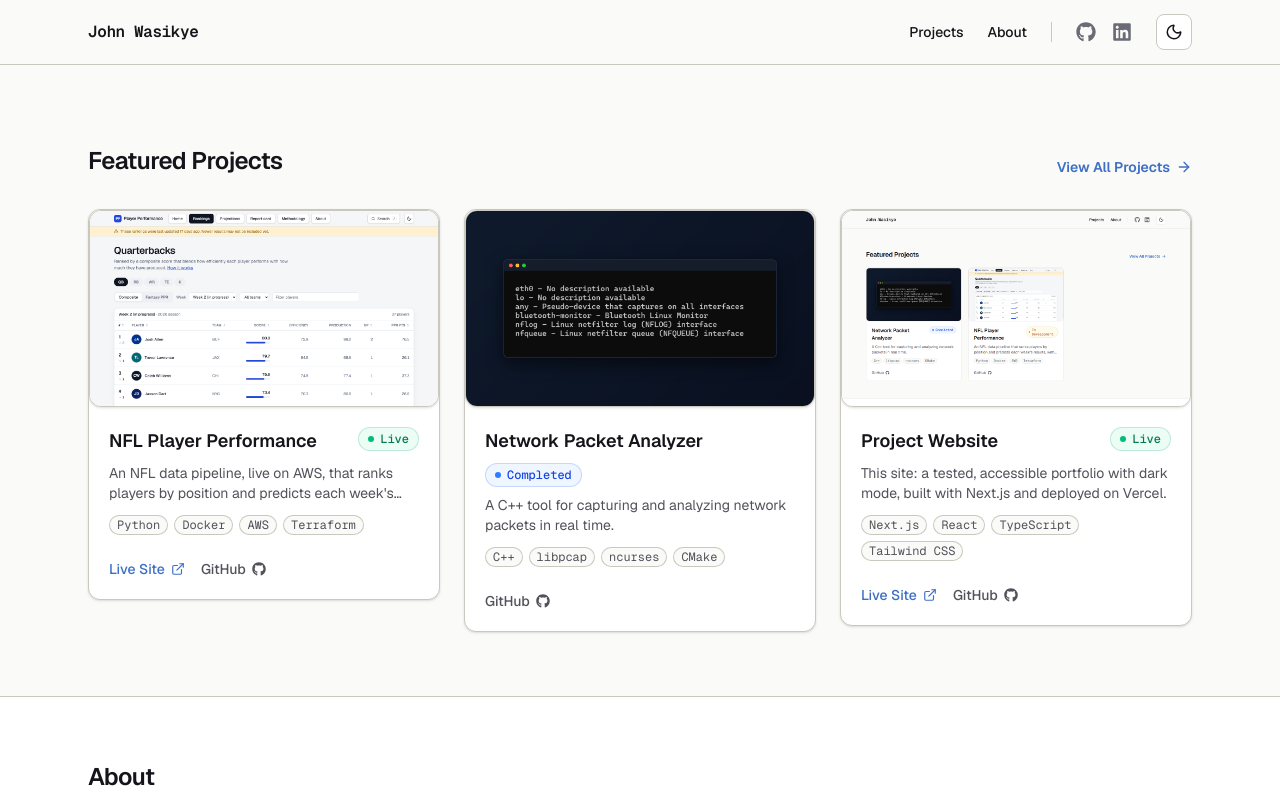
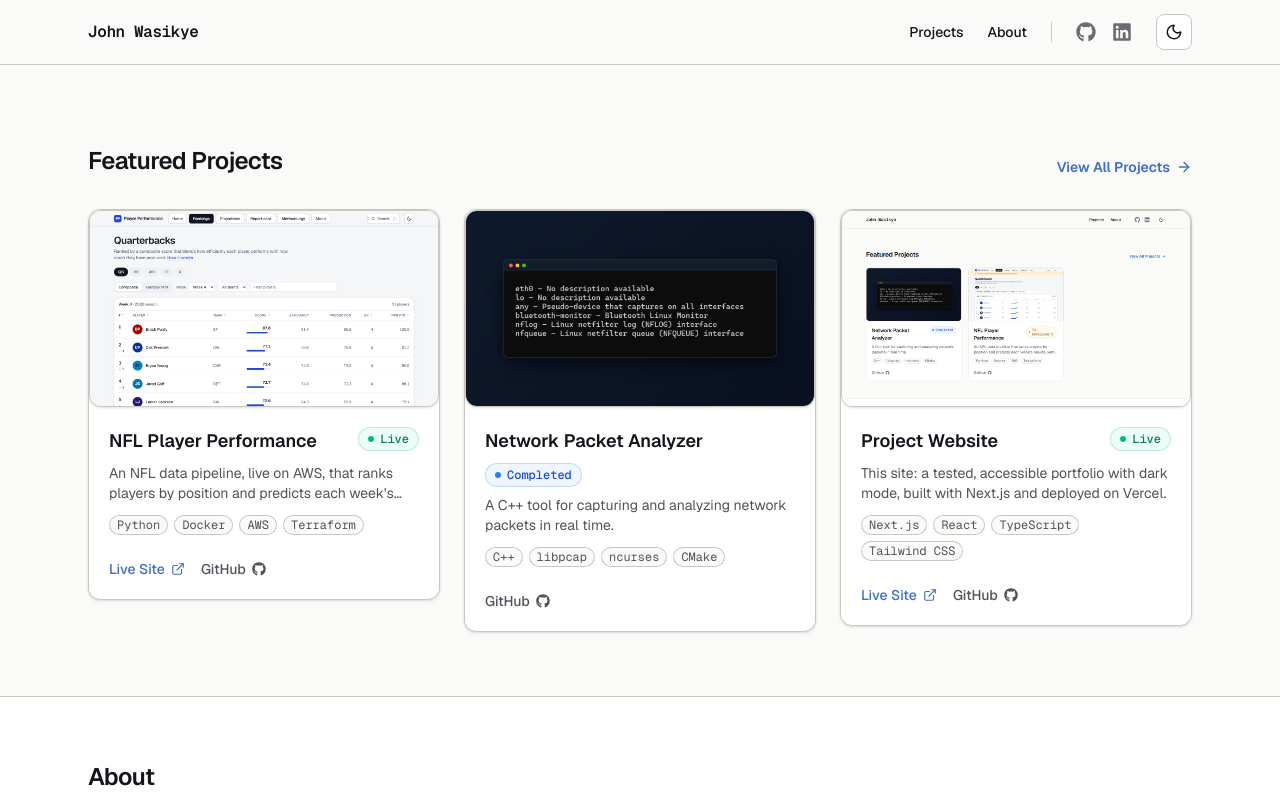
Before and after one commit to John-Wasikye/portfolio, a Next.js app: page / in a window 1280 px wide. Shown: the top 800 px of the page. Built offline with nearby package versions, Linux system fonts and the light colour scheme; no server answers.

Commit message:
Use a fresh screenshot of the live NFL site as the project thumbnail
The old one showed Week 2 and a stale-data banner. The new one is the live
quarterback rankings at Week 4. The file is renamed so browsers and the image
cache cannot keep serving the old picture.

```diff
--- a/data/projects.ts
+++ b/data/projects.ts
@@ -66,7 +66,7 @@ export const projects: Project[] = [
     media: [
       {
         type: "image",
-        src: "/projects/nfl-player-performance.png",
+        src: "/projects/nfl-player-performance-rankings.png",
         alt: "Screenshot of the NFL Player Performance site showing the quarterback rankings table",
       },
     ],
```
Also changed, not shown: public/projects/nfl-player-performance-rankings.png (added), public/projects/nfl-player-performance.png (deleted).
